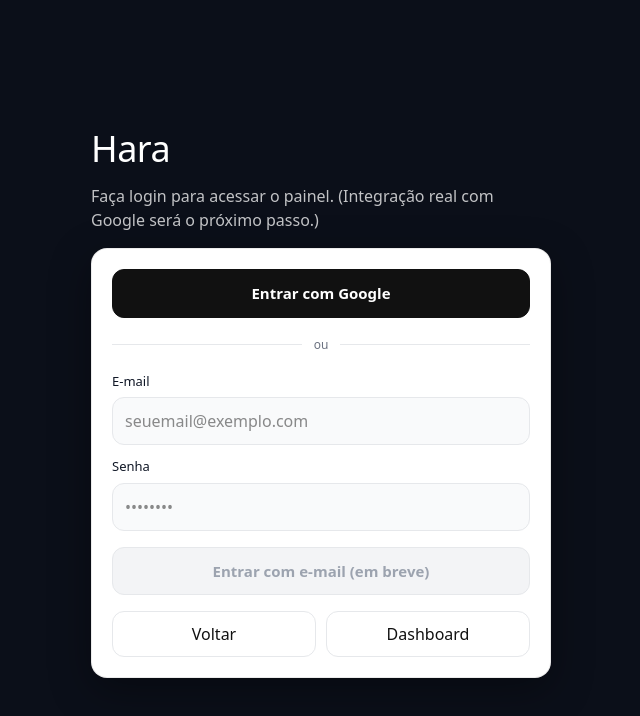
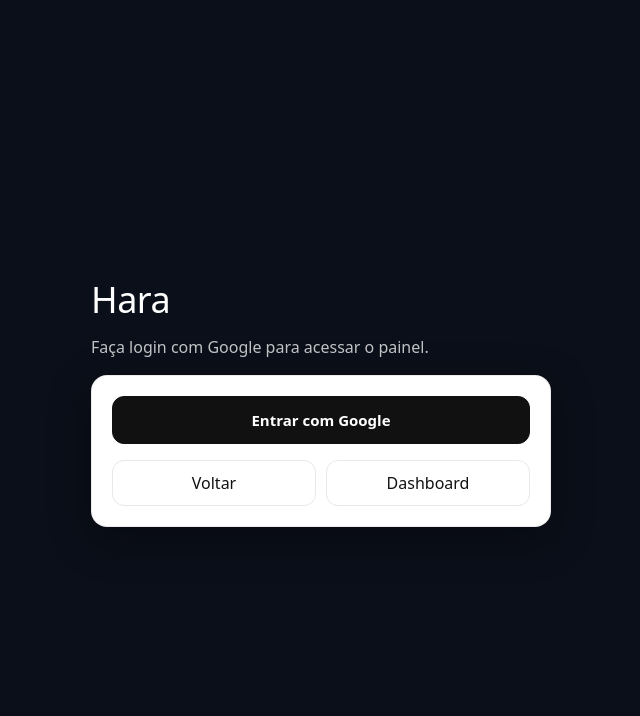
Before and after one commit to ViniLeite98/hara, a Next.js app: page /login in a window 1280 px wide. Shown: the top 716 px of the page, without its empty margins (319-959 px from the left). Built offline with nearby package versions, Linux system fonts and the light colour scheme; no server answers.

Commit message:
Update page.tsx

```diff
--- a/app/login/page.tsx
+++ b/app/login/page.tsx
@@ -1,6 +1,19 @@
 "use client";
 
+import { supabase } from "@/lib/supabaseClient";
+
 export default function Login() {
+  const signInWithGoogle = async () => {
+    const redirectTo = `${window.location.origin}/auth/callback`;
+
+    const { error } = await supabase.auth.signInWithOAuth({
+      provider: "google",
+      options: { redirectTo },
+    });
+
+    if (error) alert(error.message);
+  };
+
   return (
     <main
       style={{
@@ -16,7 +29,7 @@ export default function Login() {
         <div style={{ marginBottom: 16, color: "#fff" }}>
           <h1 style={{ margin: 0, fontSize: 36, letterSpacing: -0.5 }}>Hara</h1>
           <p style={{ marginTop: 8, color: "rgba(255,255,255,0.75)", lineHeight: 1.5 }}>
-            Faça login para acessar o painel. (Integração real com Google será o próximo passo.)
+            Faça login com Google para acessar o painel.
           </p>
         </div>
 
@@ -29,9 +42,9 @@ export default function Login() {
             boxShadow: "0 12px 40px rgba(0,0,0,0.35)",
           }}
         >
-          {/* Botão simulando "Google" (sem integração real) */}
-          <a
-            href="/dashboard"
+          <button
+            type="button"
+            onClick={signInWithGoogle}
             style={{
               width: "100%",
               padding: "12px 14px",
@@ -39,70 +52,12 @@ export default function Login() {
               border: "1px solid #111",
               background: "#111",
               color: "#fff",
-              textDecoration: "none",
-              display: "block",
-              textAlign: "center",
+              cursor: "pointer",
               fontWeight: 700,
               fontSize: 15,
             }}
           >
             Entrar com Google
-          </a>
-
-          <div style={{ display: "flex", alignItems: "center", gap: 12, margin: "18px 0" }}>
-            <div style={{ flex: 1, height: 1, background: "#e6e8eb" }} />
-            <span style={{ color: "#6b7280", fontSize: 12 }}>ou</span>
-            <div style={{ flex: 1, height: 1, background: "#e6e8eb" }} />
-          </div>
-
-          <label style={{ display: "block", fontSize: 13, color: "#111827", marginBottom: 6 }}>
-            E-mail
-          </label>
-          <input
-            placeholder="seuemail@exemplo.com"
-            disabled
-            style={{
-              width: "100%",
-              padding: "11px 12px",
-              borderRadius: 12,
-              border: "1px solid #e6e8eb",
-              background: "#f9fafb",
-              marginBottom: 12,
-            }}
-          />
-
-          <label style={{ display: "block", fontSize: 13, color: "#111827", marginBottom: 6 }}>
-            Senha
-          </label>
-          <input
-            placeholder="••••••••"
-            disabled
-            style={{
-              width: "100%",
-              padding: "11px 12px",
-              borderRadius: 12,
-              border: "1px solid #e6e8eb",
-              background: "#f9fafb",
-              marginBottom: 16,
-            }}
-          />
-
-          <button
-            type="button"
-            disabled
-            style={{
-              width: "100%",
-              padding: "12px 14px",
-              borderRadius: 12,
-              border: "1px solid #e6e8eb",
-              background: "#f3f4f6",
-              color: "#9ca3af",
-              cursor: "not-allowed",
-              fontWeight: 700,
-              fontSize: 15,
-            }}
-          >
-            Entrar com e-mail (em breve)
           </button>
 
           <div style={{ marginTop: 16, display: "flex", gap: 10 }}>
```
